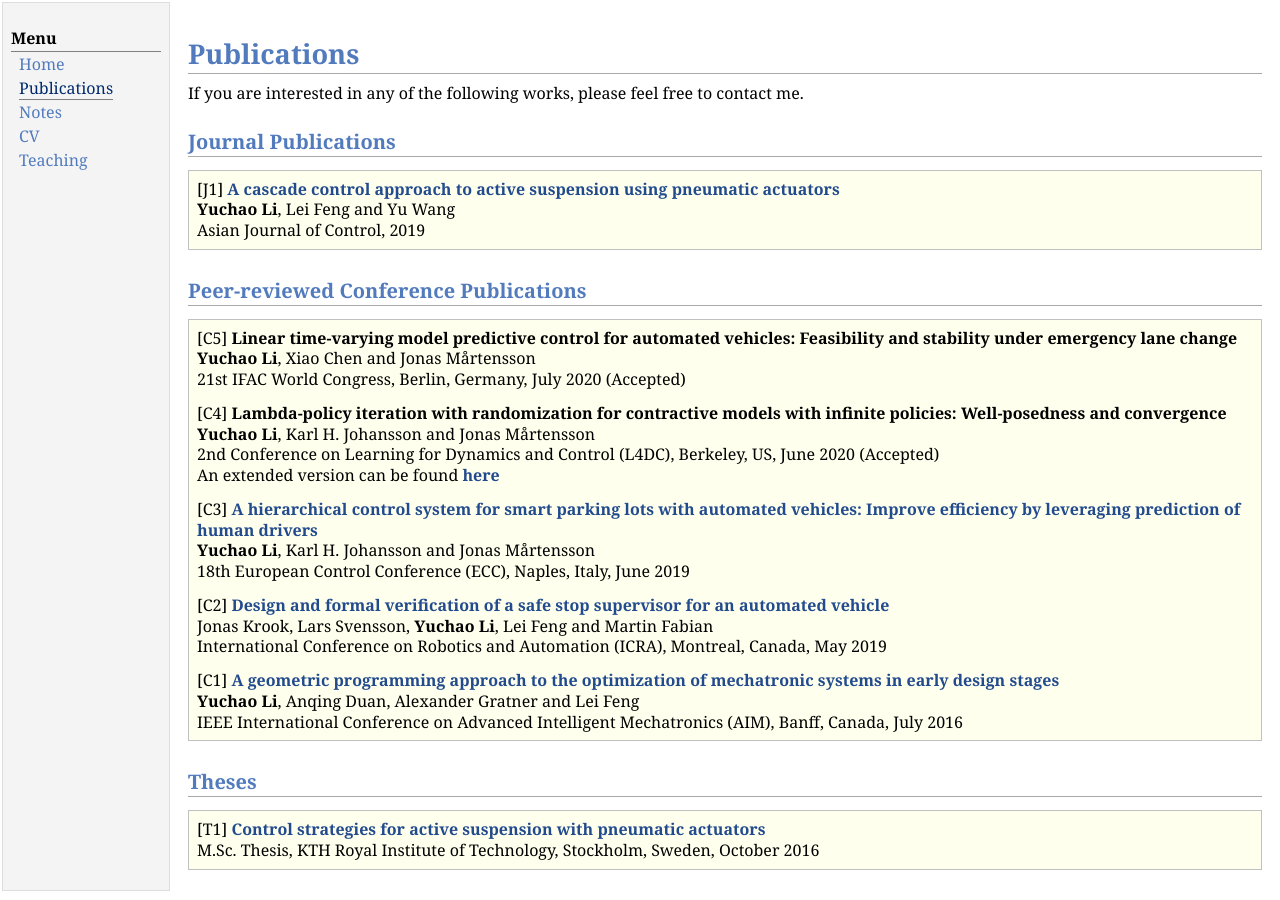
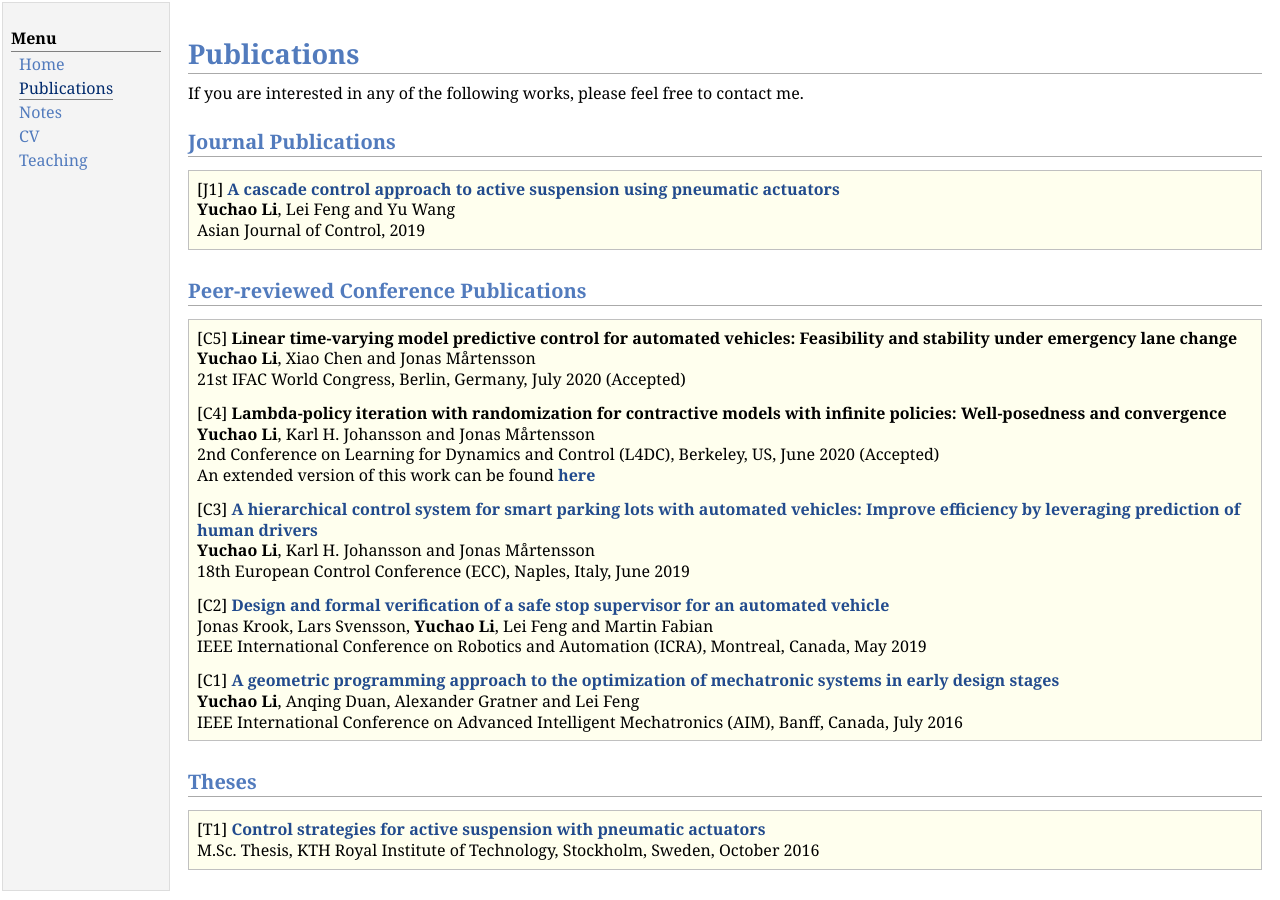
Before and after one commit to yuchaotaigu/yuchaotaigu.github.io, a Jekyll site: the page research.html, which Jekyll copies as it is, in a window 1280 px wide. Built offline with Jekyll 4.4.1, drawn with Linux system fonts in a browser that asks for light colours; comment, search, counter and statistics services are not loaded.

```diff
--- a/research.html
+++ b/research.html
@@ -46,13 +46,13 @@ If you are interested in any of the following works, please feel free to contact
 <p>[C4] <b>Lambda-policy iteration with randomization for contractive models with infinite policies: Well-posedness and convergence</b> <br />
 <b>Yuchao Li</b>, Karl H. Johansson and Jonas Mårtensson <br />
 2nd Conference on Learning for Dynamics and Control (L4DC), Berkeley, US, June 2020 (Accepted)<br />
-An extended version can be found <a href="https://arxiv.org/abs/1912.08504"><b>here</b></a>  </p>
+An extended version of this work can be found <a href="https://arxiv.org/abs/1912.08504"><b>here</b></a>  </p>
 <p>[C3] <a href="https://ieeexplore.ieee.org/abstract/document/8796055"><b>A hierarchical control system for smart parking lots with automated vehicles: Improve efficiency by leveraging prediction of human drivers </b></a><br />
 <b>Yuchao Li</b>, Karl H. Johansson and Jonas Mårtensson <br />
 18th European Control Conference (ECC), Naples, Italy, June 2019 </p>
 <p>[C2] <a href="https://ieeexplore.ieee.org/document/8793636"><b>Design and formal verification of a safe stop supervisor for an automated vehicle</b></a> <br />
   Jonas Krook, Lars Svensson, <b>Yuchao Li</b>, Lei Feng and Martin Fabian<br />
-International Conference on Robotics and Automation (ICRA), Montreal, Canada, May 2019</p>
+IEEE International Conference on Robotics and Automation (ICRA), Montreal, Canada, May 2019</p>
 <p>[C1] <a href="https://ieeexplore.ieee.org/abstract/document/7576958"><b>A geometric programming approach to the optimization of mechatronic systems in early design stages</b></a><br />
   <b>Yuchao Li</b>, Anqing Duan, Alexander Gratner and Lei Feng  <br />
 IEEE International Conference on Advanced Intelligent Mechatronics (AIM), Banff, Canada, July 2016</p>
```
